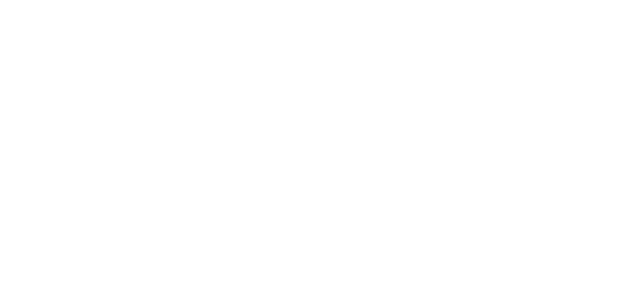
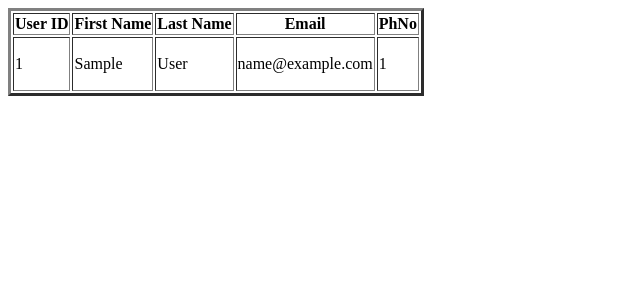
Before and after one commit to Pranoypauljr/ihrd_screening-event_reg_website, a Flask app: page /admin in a window 1280 px wide. Before the commit the part shown is empty. Shown: the top 300 px of the page, without its empty margins (0-640 px from the left). Run offline with Flask 2, Linux system fonts and the light colour scheme; tables that the repository leaves empty hold one stand-in row (values such as "Sample post").

Commit message:
added more code

```diff
--- a/app.py
+++ b/app.py
@@ -1,18 +1,45 @@
-from flask import Flask,render_template
+from flask import Flask,render_template,request,redirect
 import time
+from flask_sqlalchemy import SQLAlchemy
 app=Flask(__name__)
 import time
 # from timer import countdown,secs
 # import threading
 # t1 = threading.Thread(target=countdown)
 # t1.start()
-@app.route('/')
+app=Flask(__name__)
+app.config['SQLALCHEMY_DATABASE_URI']='sqlite:///data.db'
+db=SQLAlchemy(app)
+class usr(db.Model):
+    user_id=db.Column(db.Integer,primary_key=True)
+    user_fname=db.Column(db.String(500),nullable=False)
+    user_lname=db.Column(db.String(500),nullable=False)
+    user_email=db.Column(db.String(500),nullable=False)
+    user_phno=db.Column(db.Integer,nullable=False)
+
+    def __repr__(self):
+        return '<users %r>' % self.users
+
+count=1
+
+@app.route('/',methods=['POST','GET'])
 def index():
-    return render_template('index.html')
+    global count
+    if(request.method==['POST']):
+        fname=request.form['fname']
+        lname=request.form['lname']
+        email=request.form['email']
+        phno=request.form['phno']
+        new_usr=usr(user_id=count,user_fname=fname,user_lname=lname,user_email=email,user_phno=phno)
+        db.session.add(new_usr)
+        db.session.commit()
+        count+=1
+        return redirect('/')
+    else:
+        return render_template('index.html')
 @app.route('/admin')
 def new():
-    return render_template('admin.html')
-
-
+    user_data=usr.query.all()
+    return render_template('admin.html',user_data=user_data)
 if __name__== "__main__":
     app.run(debug=True)
--- a/templates/admin.html
+++ b/templates/admin.html
@@ -2,5 +2,22 @@
 {% block head %}
 {% endblock %}
 {% block body %}
-
+<table border="3">
+    <tr>
+        <th id="txt">User ID</th>
+        <th id="txt">First Name</th>
+        <th id="txt">Last Name</th>
+        <th id="txt">Email</th>
+        <th id="txt">PhNo</th>
+    </tr>
+    {% for user in user_data %}
+    <tr>
+        <td><p>{{user.user_id}}</p></td>
+        <td><p>{{user.user_fname}}</p></td>
+        <td><p>{{user.user_lname}}</p></td>
+        <td><p>{{user.user_email}}</p></td>
+        <td><p>{{user.user_phno}}</p></td>
+    </tr>
+    {% endfor %}
+</table>
 {% endblock %}
--- a/templates/index.html
+++ b/templates/index.html
@@ -3,7 +3,7 @@
 <link rel="stylesheet" href="static/css/main.css">
 {% endblock %}
 {% block body %}
-<form action="">
+<form action="/" method="POST" enctype="multipart/form-data">
     <label for="fname">First Name:</label>
     <input type="text" name="fname">
     <br>
```
Also changed, not shown: instance/data.db (added).
